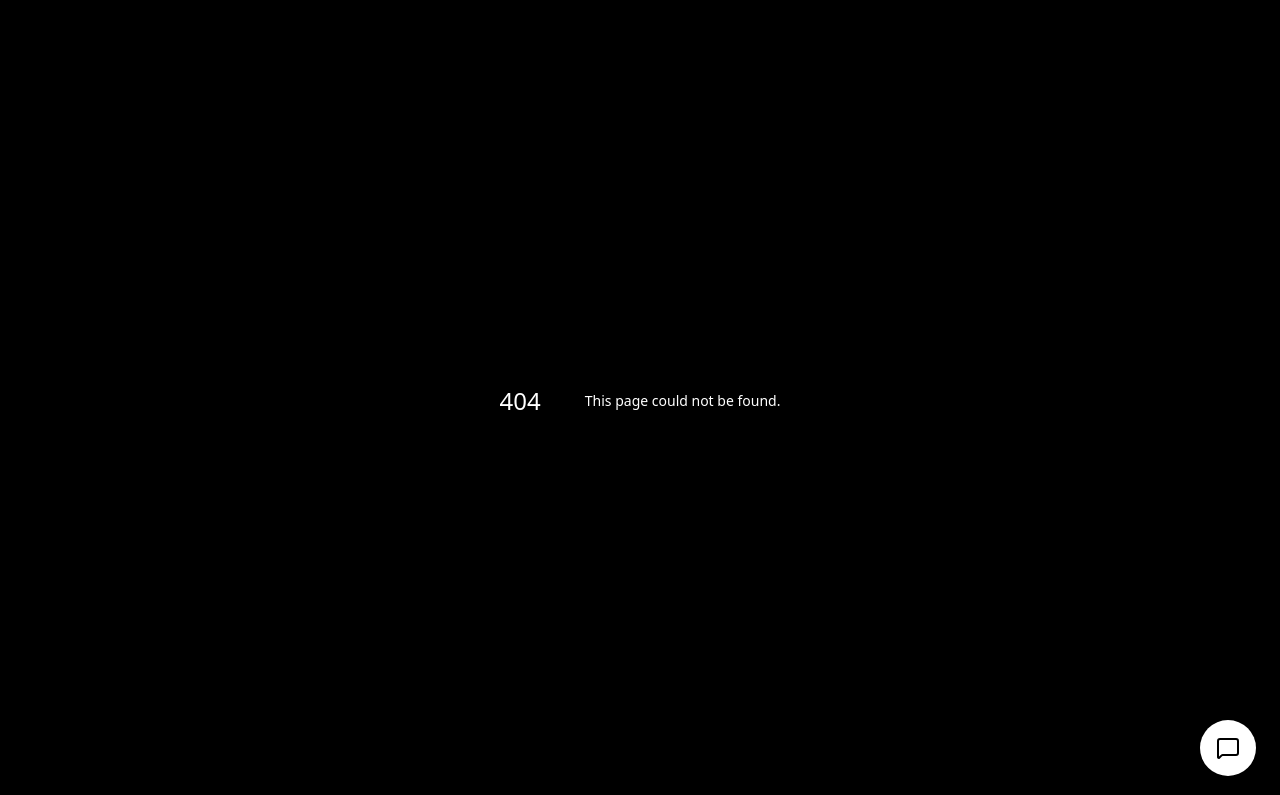
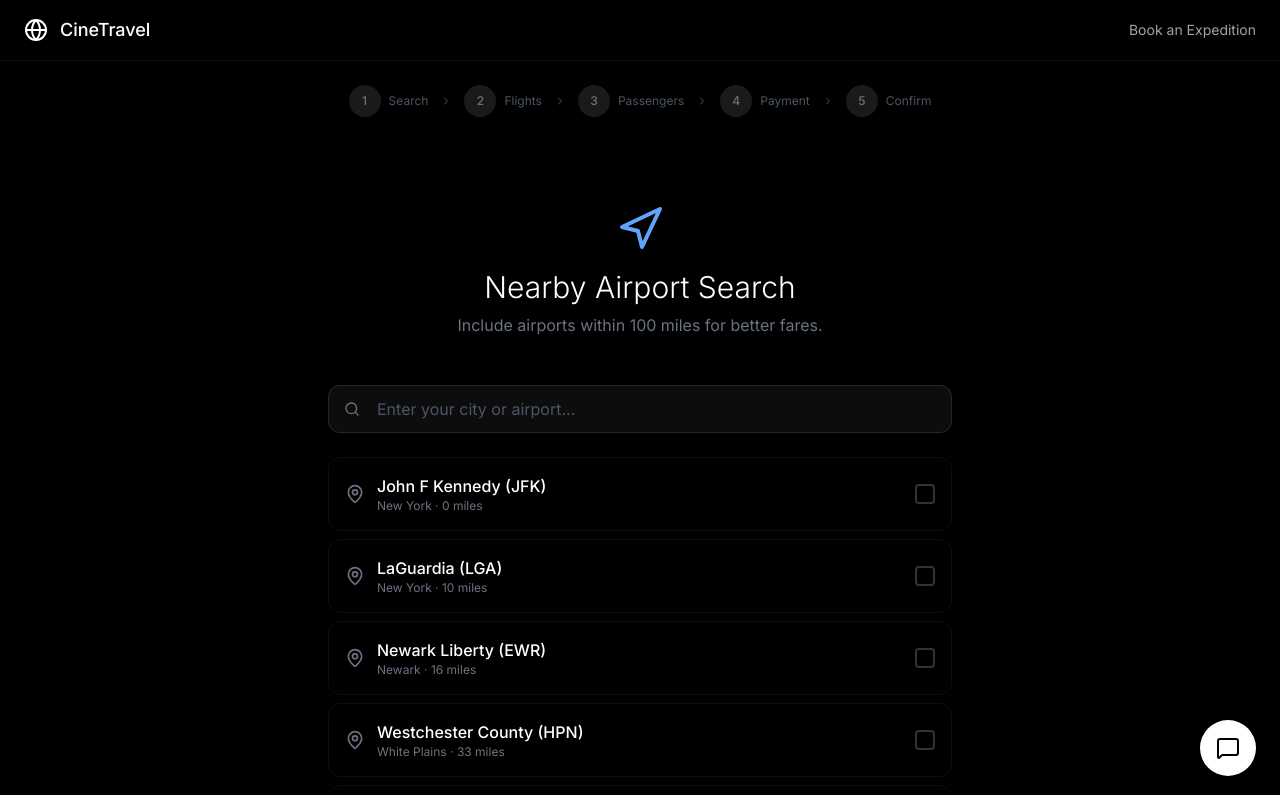
Before and after one commit to Dialo-clouds/CINE-TRAVEL, a Next.js app: page /book/nearby in a window 1280 px wide. Before the commit this address had no page. Shown: the top 795 px of the page. Built offline with nearby package versions, Linux system fonts and the light colour scheme.

Commit message:
23: Nearby airport search + student fare verification

```diff
--- /dev/null
+++ b/src/app/book/nearby/page.tsx
@@ -0,0 +1,59 @@
+"use client";
+
+import { useState } from "react";
+import { motion } from "framer-motion";
+import { MapPin, Search, Navigation, ArrowRight } from "lucide-react";
+
+const nearbyAirports = [
+  { code: "JFK", name: "John F Kennedy", distance: 0, city: "New York" },
+  { code: "LGA", name: "LaGuardia", distance: 10, city: "New York" },
+  { code: "EWR", name: "Newark Liberty", distance: 16, city: "Newark" },
+  { code: "HPN", name: "Westchester County", distance: 33, city: "White Plains" },
+  { code: "ISP", name: "Long Island MacArthur", distance: 48, city: "Islip" },
+];
+
+export default function NearbyAirportsPage() {
+  const [selected, setSelected] = useState<string[]>([]);
+
+  const toggle = (code: string) => {
+    setSelected(prev => prev.includes(code) ? prev.filter(c => c !== code) : [...prev, code]);
+  };
+
+  return (
+    <div className="min-h-screen bg-black text-white">
+      <div className="max-w-2xl mx-auto px-6 py-16">
+        <motion.div initial={{ opacity: 0, y: 20 }} animate={{ opacity: 1, y: 0 }}>
+          <div className="text-center mb-12">
+            <Navigation className="w-12 h-12 text-blue-400 mx-auto mb-4" />
+            <h1 className="text-3xl font-light">Nearby Airport Search</h1>
+            <p className="text-gray-500 mt-2">Include airports within 100 miles for better fares.</p>
+          </div>
+
+          <div className="relative mb-6">
+            <Search className="absolute left-4 top-1/2 -translate-y-1/2 w-4 h-4 text-gray-500" />
+            <input type="text" placeholder="Enter your city or airport..." className="w-full h-12 pl-12 pr-4 rounded-xl bg-white/5 border border-white/10 text-white placeholder:text-gray-600 focus:outline-none" />
+          </div>
+
+          <div className="space-y-2 mb-8">
+            {nearbyAirports.map((airport, i) => (
+              <motion.button key={airport.code} initial={{ opacity: 0, x: -10 }} animate={{ opacity: 1, x: 0 }} transition={{ delay: i * 0.05 }} onClick={() => toggle(airport.code)} className={`w-full p-4 rounded-xl border text-left flex items-center justify-between transition-all ${selected.includes(airport.code) ? "border-blue-500/50 bg-blue-500/5" : "border-white/5 hover:border-white/10"}`}>
+                <div className="flex items-center gap-3">
+                  <MapPin className={`w-5 h-5 ${selected.includes(airport.code) ? "text-blue-400" : "text-gray-500"}`} />
+                  <div>
+                    <p className="font-medium">{airport.name} ({airport.code})</p>
+                    <p className="text-xs text-gray-500">{airport.city} · {airport.distance} miles</p>
+                  </div>
+                </div>
+                <div className={`w-5 h-5 rounded border-2 flex items-center justify-center ${selected.includes(airport.code) ? "border-blue-400 bg-blue-400" : "border-white/20"}`}>
+                  {selected.includes(airport.code) && <span className="text-white text-xs">✓</span>}
+                </div>
+              </motion.button>
+            ))}
+          </div>
+
+          <button className="w-full h-12 rounded-xl bg-white text-black font-medium hover:bg-gray-200 flex items-center justify-center gap-2">Search {selected.length} Airports <ArrowRight className="w-4 h-4" /></button>
+        </motion.div>
+      </div>
+    </div>
+  );
+}
--- /dev/null
+++ b/src/app/book/student/page.tsx
@@ -0,0 +1,43 @@
+"use client";
+
+import { useState } from "react";
+import { motion } from "framer-motion";
+import { GraduationCap, Upload, Check, ArrowRight } from "lucide-react";
+
+export default function StudentFaresPage() {
+  const [verified, setVerified] = useState(false);
+
+  return (
+    <div className="min-h-screen bg-black text-white">
+      <div className="max-w-md mx-auto px-6 py-16">
+        <motion.div initial={{ opacity: 0, y: 20 }} animate={{ opacity: 1, y: 0 }}>
+          <div className="text-center mb-10">
+            <GraduationCap className="w-16 h-16 text-purple-400 mx-auto mb-4" />
+            <h1 className="text-3xl font-light">Student Fares</h1>
+            <p className="text-gray-500 mt-2">Save up to 20% with verified student status.</p>
+          </div>
+
+          {verified ? (
+            <div className="text-center p-8 rounded-2xl border border-emerald-500/20 bg-emerald-500/5">
+              <Check className="w-12 h-12 text-emerald-400 mx-auto mb-4" />
+              <p className="text-emerald-400 text-lg">Verified!</p>
+              <p className="text-gray-400 text-sm mt-2">Your student discount is now active. Save 20% on all bookings.</p>
+              <button className="mt-6 w-full h-12 rounded-xl bg-white text-black font-medium flex items-center justify-center gap-2">Book with Discount <ArrowRight className="w-4 h-4" /></button>
+            </div>
+          ) : (
+            <div className="rounded-2xl border border-white/5 bg-white/[0.01] p-6 space-y-4">
+              <div className="border-2 border-dashed border-white/10 rounded-xl p-8 text-center">
+                <Upload className="w-10 h-10 text-gray-500 mx-auto mb-3" />
+                <p className="text-sm text-gray-400">Upload Student ID or Enrollment Letter</p>
+                <p className="text-xs text-gray-600 mt-1">PDF, JPG, or PNG up to 5MB</p>
+              </div>
+              <input type="text" placeholder="University/College Name" className="w-full h-12 rounded-xl bg-white/5 border border-white/10 px-4 text-white placeholder:text-gray-600 focus:outline-none" />
+              <input type="date" placeholder="Expected Graduation" className="w-full h-12 rounded-xl bg-white/5 border border-white/10 px-4 text-white focus:outline-none" />
+              <button onClick={() => setVerified(true)} className="w-full h-12 rounded-xl bg-purple-500 text-white font-semibold hover:bg-purple-400 flex items-center justify-center gap-2"><GraduationCap className="w-4 h-4" /> Verify Student Status</button>
+            </div>
+          )}
+        </motion.div>
+      </div>
+    </div>
+  );
+}
```
